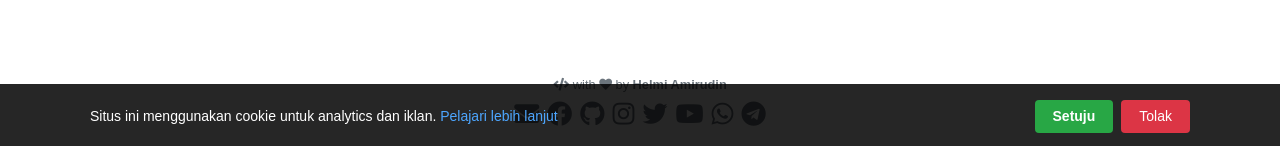
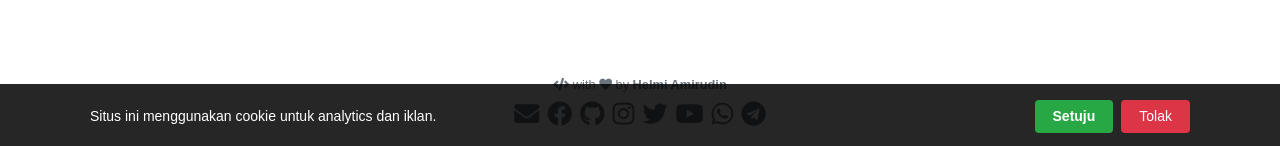
Before and after one commit to helmiau/helmiau.github.io, a Jekyll site: the page built from pages/index.md, in a window 1280 px wide. Shown: the part 751-897 px from the top of the page. Built offline with Jekyll 4.4.1, drawn with Linux system fonts in a browser that asks for light colours.

Commit message:
Fix broken /privacy link in cookie consent banner (404)

```diff
--- a/_includes/cookie-consent.html
+++ b/_includes/cookie-consent.html
@@ -1,7 +1,7 @@
 <!-- Cookie consent banner (#109) -->
 <div id="cookie-consent" style="display:none; position:fixed; bottom:0; left:0; right:0; background:rgba(0,0,0,.85); color:#fff; padding:16px 24px; z-index:9999; font-size:14px;">
   <div style="max-width:1100px; margin:0 auto; display:flex; align-items:center; gap:16px; flex-wrap:wrap;">
-    <span>Situs ini menggunakan cookie untuk analytics dan iklan. <a href="/privacy" style="color:#4da6ff;">Pelajari lebih lanjut</a></span>
+    <span>Situs ini menggunakan cookie untuk analytics dan iklan.</span>
     <div style="margin-left:auto; display:flex; gap:8px; flex-shrink:0;">
       <button id="consent-accept" style="background:#28a745; color:#fff; border:none; padding:6px 18px; border-radius:4px; cursor:pointer; font-weight:600;">Setuju</button>
       <button id="consent-reject" style="background:#dc3545; color:#fff; border:none; padding:6px 18px; border-radius:4px; cursor:pointer;">Tolak</button>
```
